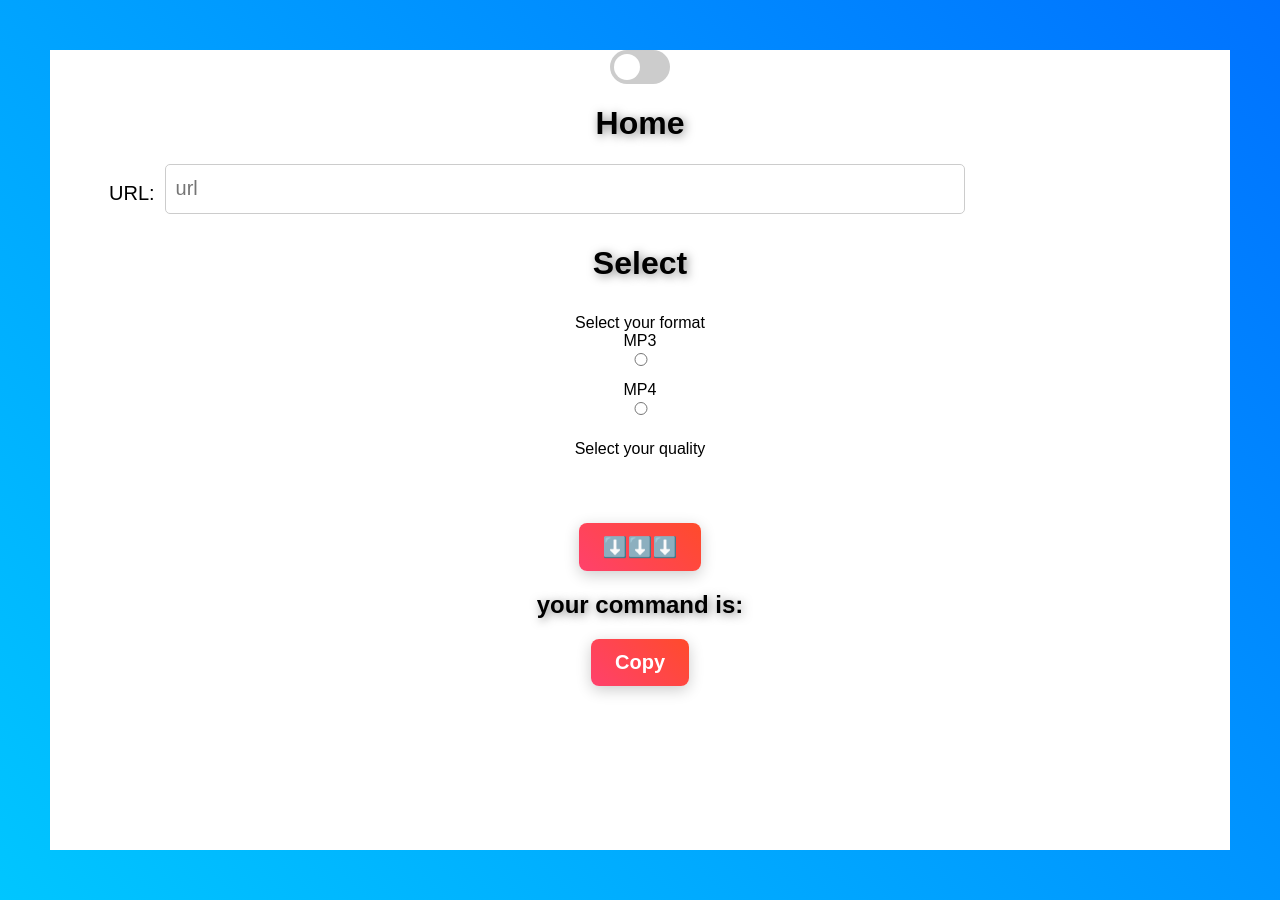
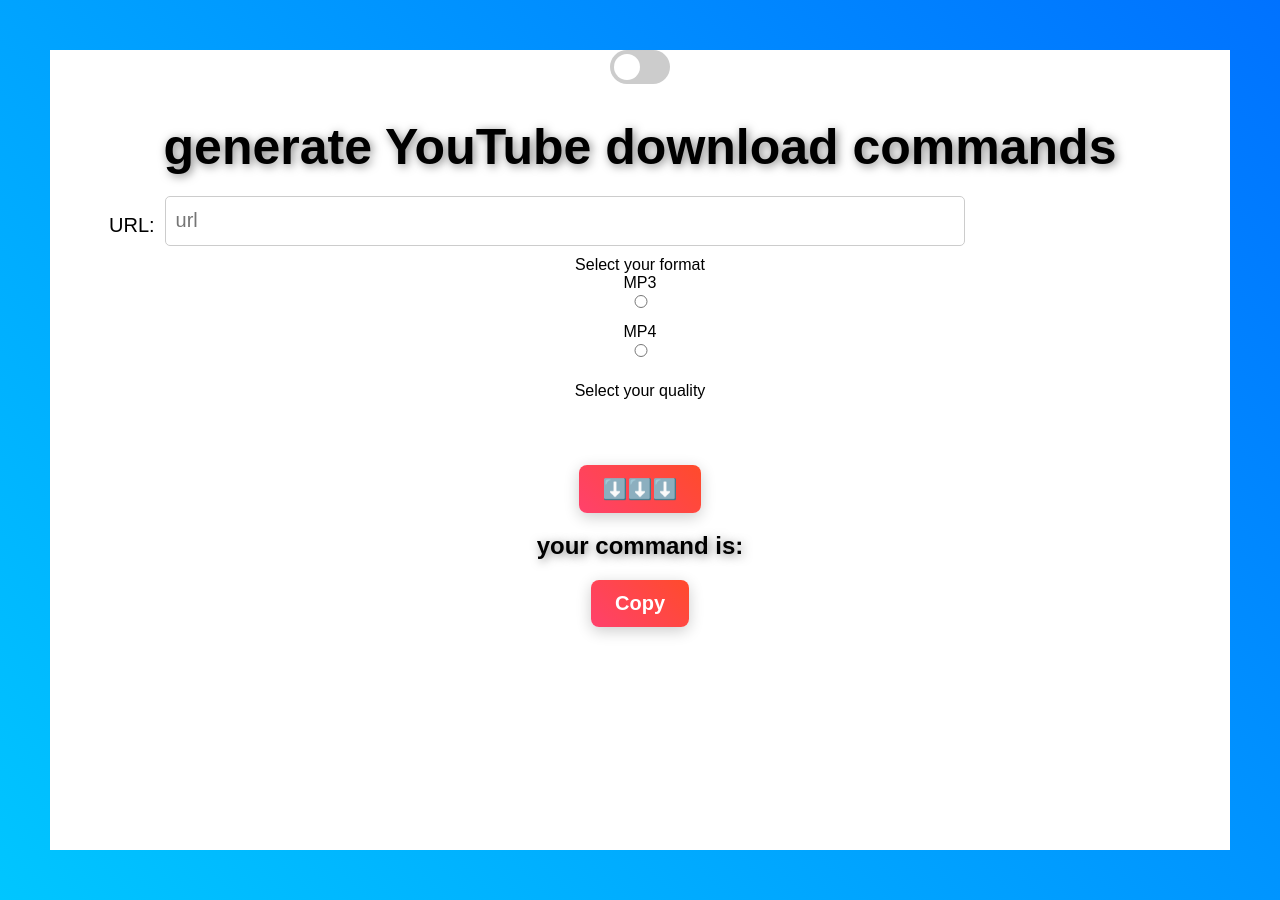
Before and after one commit to BENI23LAHAV/ytdlp-app, a React (Vite) app: page / in a window 1280 px wide. Built offline with nearby package versions, Linux system fonts and the light colour scheme.

Commit message:
update Home component title and remove Select component header; enhance h1 styling

```diff
--- a/src/components/Home.tsx
+++ b/src/components/Home.tsx
@@ -29,7 +29,7 @@
   return (
     <div className={`home-container ${darkMode ? 'dark-mode' : ''}`}>
       <TugleBtn darkMode={darkMode} setDarkMode={setDarkMode} />
-      <h1>Home</h1>
+      <h1>generate YouTube download commands</h1>
       <Input url={url} setUrl={setUrl} />
       <Select
         format={format}
--- a/src/components/Select.tsx
+++ b/src/components/Select.tsx
@@ -40,7 +40,6 @@
 
   return (
     <div className="select">
-      <h1>Select</h1>
       <div className="radio-format">
         {" "}
         <label htmlFor="format">Select your format</label>
--- a/src/css/home.css
+++ b/src/css/home.css
@@ -26,6 +26,10 @@
     font-size: 20px;
     width: 90%;
     max-width: 1200px;
+}
+h1{
+    font-size: 50px;
+    margin-bottom: 20px;
 }
 .url-input{
     flex: 1;
```
